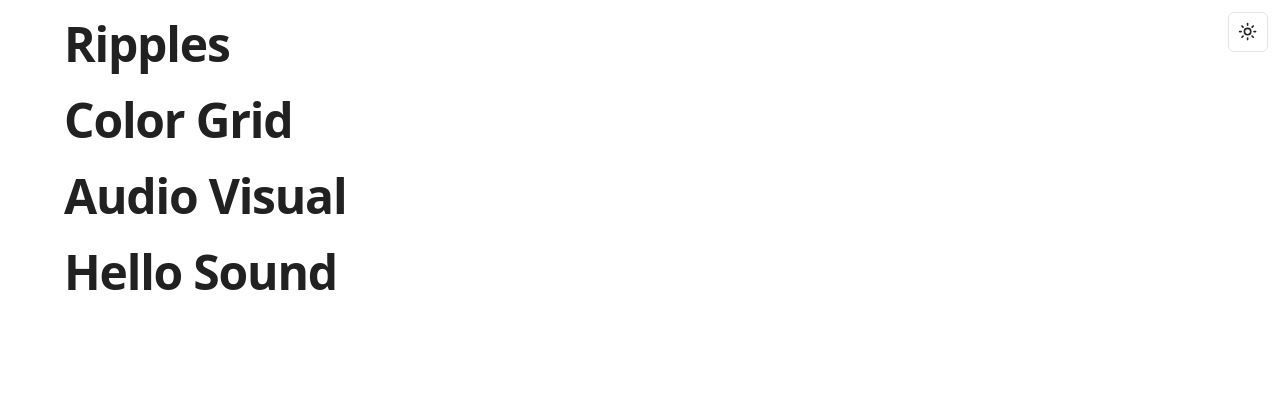
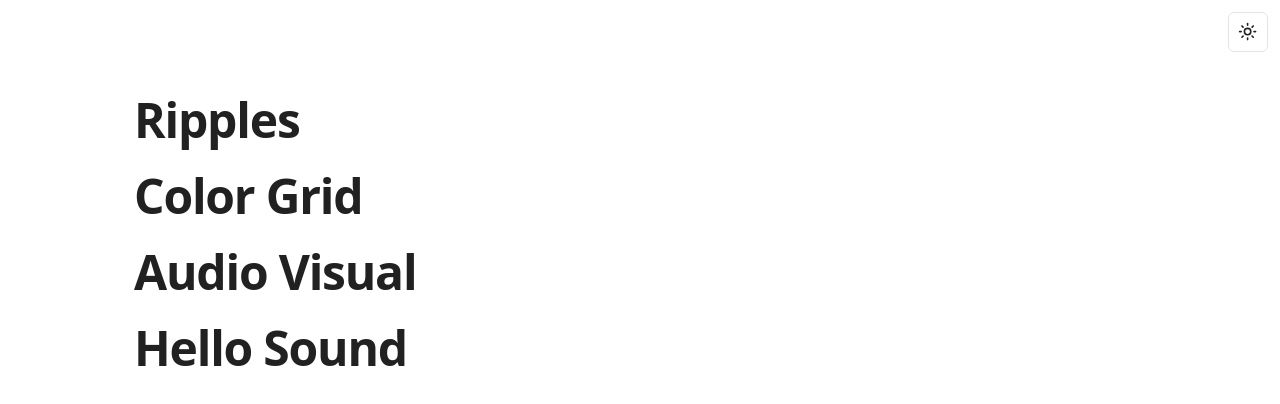
Before and after one commit to forrestwilkins/portfolio, a React (Vite) app: page / in a window 1280 px wide. Shown: the top 404 px of the page. Built offline with nearby package versions, Linux system fonts and the light colour scheme.

Commit message:
refactor: convert to mui in home page wrapper

```diff
--- a/src/pages/home-page.tsx
+++ b/src/pages/home-page.tsx
@@ -1,10 +1,18 @@
+import { Box } from '@mui/material';
 import { Link, useLocation } from 'react-router-dom';
 
 const HomePage = () => {
   const location = useLocation();
 
   return (
-    <div className="flex flex-col gap-7">
+    <Box
+      sx={{
+        padding: '80px 70px',
+        display: 'flex',
+        flexDirection: 'column',
+        gap: '28px',
+      }}
+    >
       <Link
         to="/ripples"
         state={{ rhizome: true, prev: location.pathname }}
@@ -36,7 +44,7 @@ const HomePage = () => {
       >
         Hello Sound
       </Link>
-    </div>
+    </Box>
   );
 };
 
--- a/src/styles/theme.ts
+++ b/src/styles/theme.ts
@@ -11,7 +11,11 @@ const theme = createTheme(initialTheme, {
     MuiContainer: {
       styleOverrides: {
         root: {
-          paddingTop: 20,
+          paddingTop: 8,
+
+          [initialTheme.breakpoints.up('sm')]: {
+            paddingTop: 16,
+          },
         },
       },
     },
```
